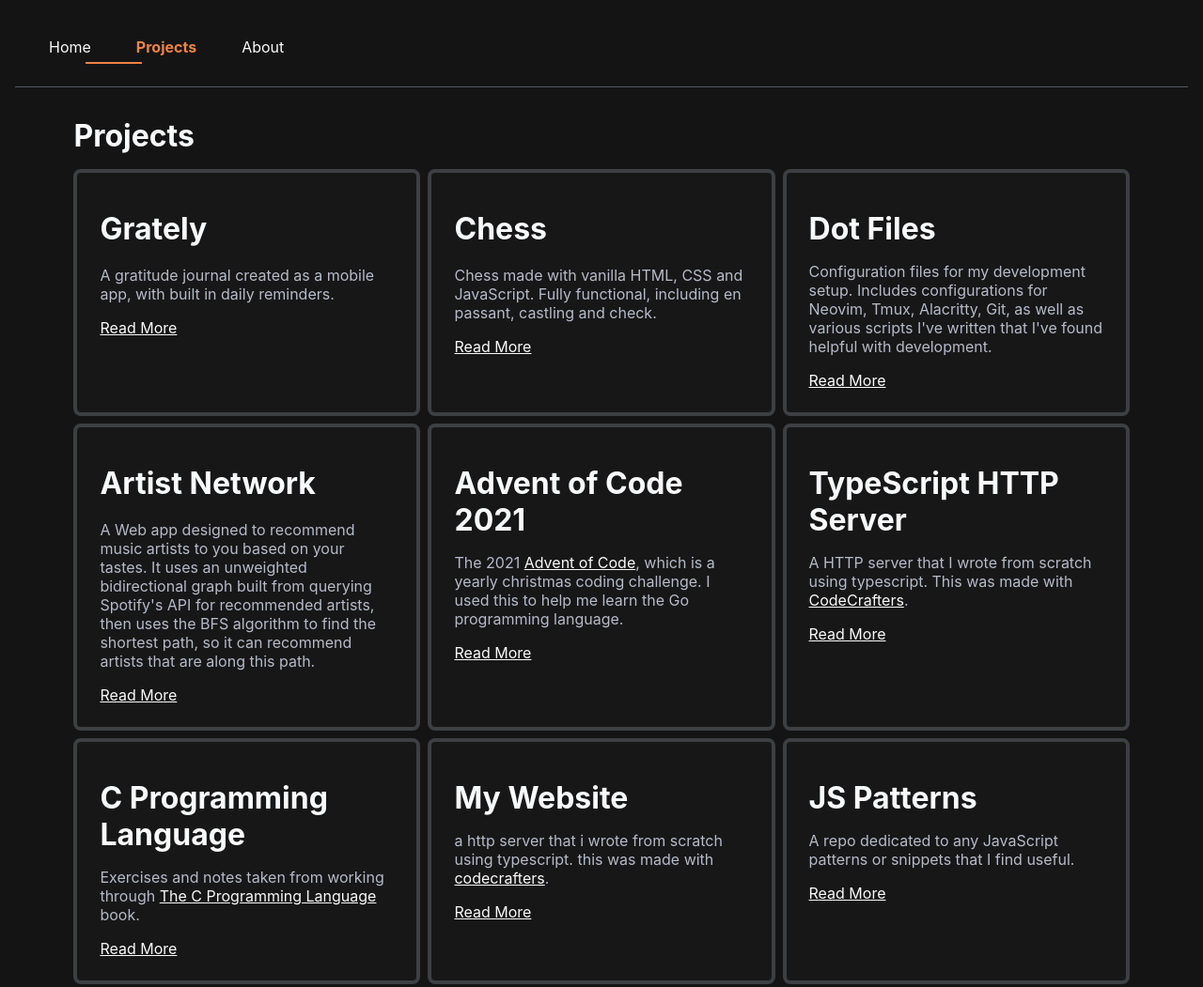
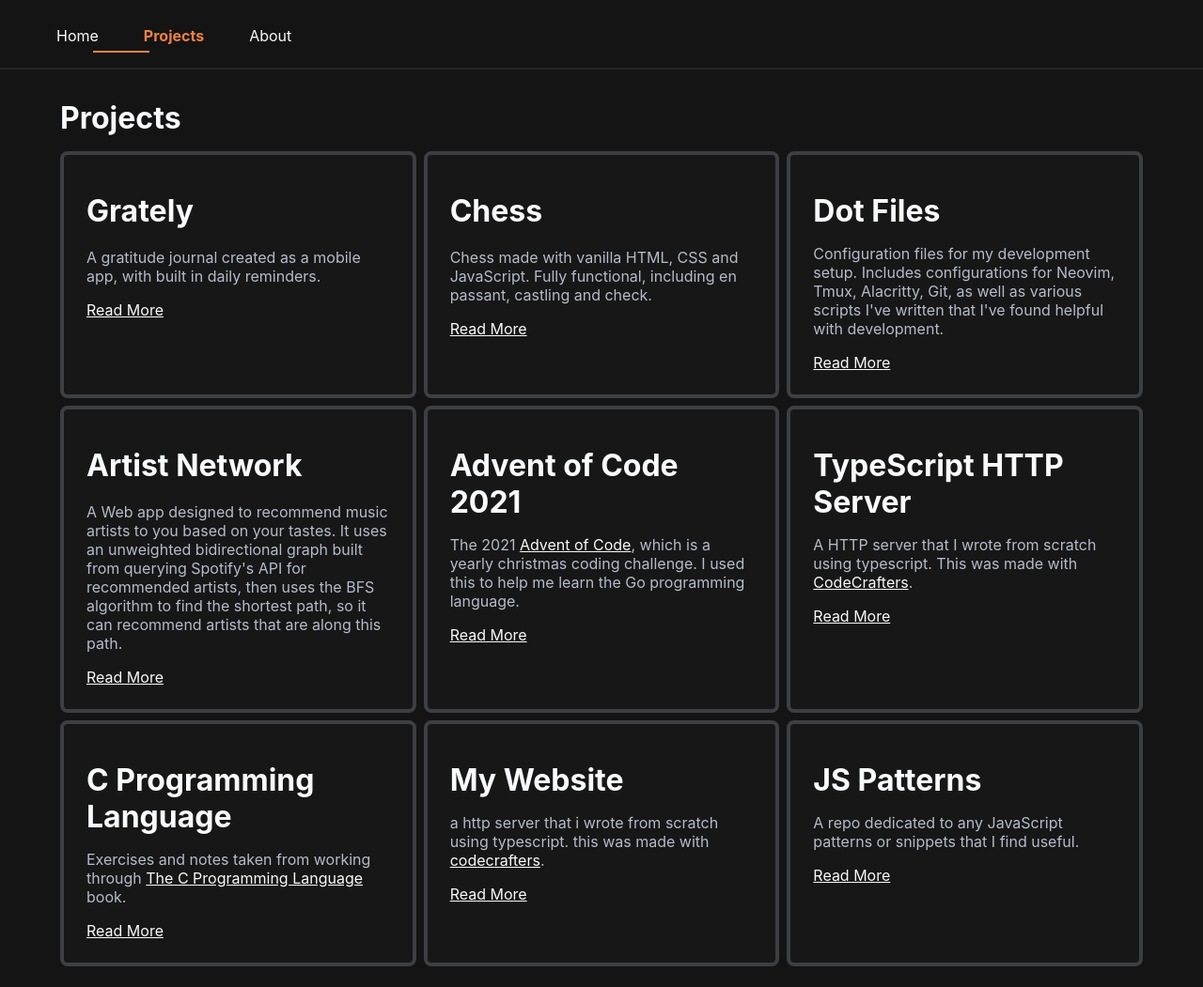
Before and after one commit to ADSmith-0/portfolio-website, an Astro site: page /projects in a window 1280 px wide. Shown: the whole page at 94% size. Built offline with nearby package versions, Linux system fonts and the light colour scheme; Astro itself is replaced by a stand-in of ours.

Commit message:
updated navbar and body styling

```diff
--- a/src/components/Navbar.astro
+++ b/src/components/Navbar.astro
@@ -6,7 +6,7 @@ const links: [href: string, label: string][] = [
 ];
 ---
 
-<div class="navbar-container pb-7 pt-5">
+<div class="navbar-container pt-4 pb-5 pl-7">
   <nav class="flex-row-center relative ml-7 gap-7 no-transition">
     {
       links.map(([href, label]) => (
@@ -19,21 +19,21 @@ const links: [href: string, label: string][] = [
 </div>
 <style>
   .navbar-container {
-    border-bottom: 1px solid hsl(var(--grey-700));
+    border-bottom: var(--spacing-1) solid hsl(var(--grey-900));
   }
   a {
     text-decoration: none;
-    color: hsl(var(--white));
-  }
-  a.selected {
+
+    &.selected {
       font-weight: bold;
       color: hsl(var(--orange));
+    }
   }
   nav {
     --underline-offset-width: 0;
     --underline-offset-x: 0;
-  }
-  nav::after {
+
+    &::after {
       content: "";
       display: block;
       position: absolute;
@@ -47,12 +47,13 @@ const links: [href: string, label: string][] = [
       background-color: hsl(var(--orange));
     }
 
-  nav.no-transition::after {
+    &.no-transition::after {
       -webkit-transition: none !important;
       -moz-transition: none !important;
       -ms-transition: none !important;
       -o-transition: none !important;
       transition: none !important;
+    }
   }
 </style>
 <script>
--- a/src/layouts/Page.astro
+++ b/src/layouts/Page.astro
@@ -19,7 +19,7 @@ const { title } = Astro.props;
     <meta name="generator" content={Astro.generator} />
     <title>{title}</title>
   </head>
-  <body class="mx-5">
+  <body class="m-0">
     <Navbar />
     <main class="flex-column-center mt-8">
       <slot />
```
Lines whose indentation alone changed are shown as unchanged.
